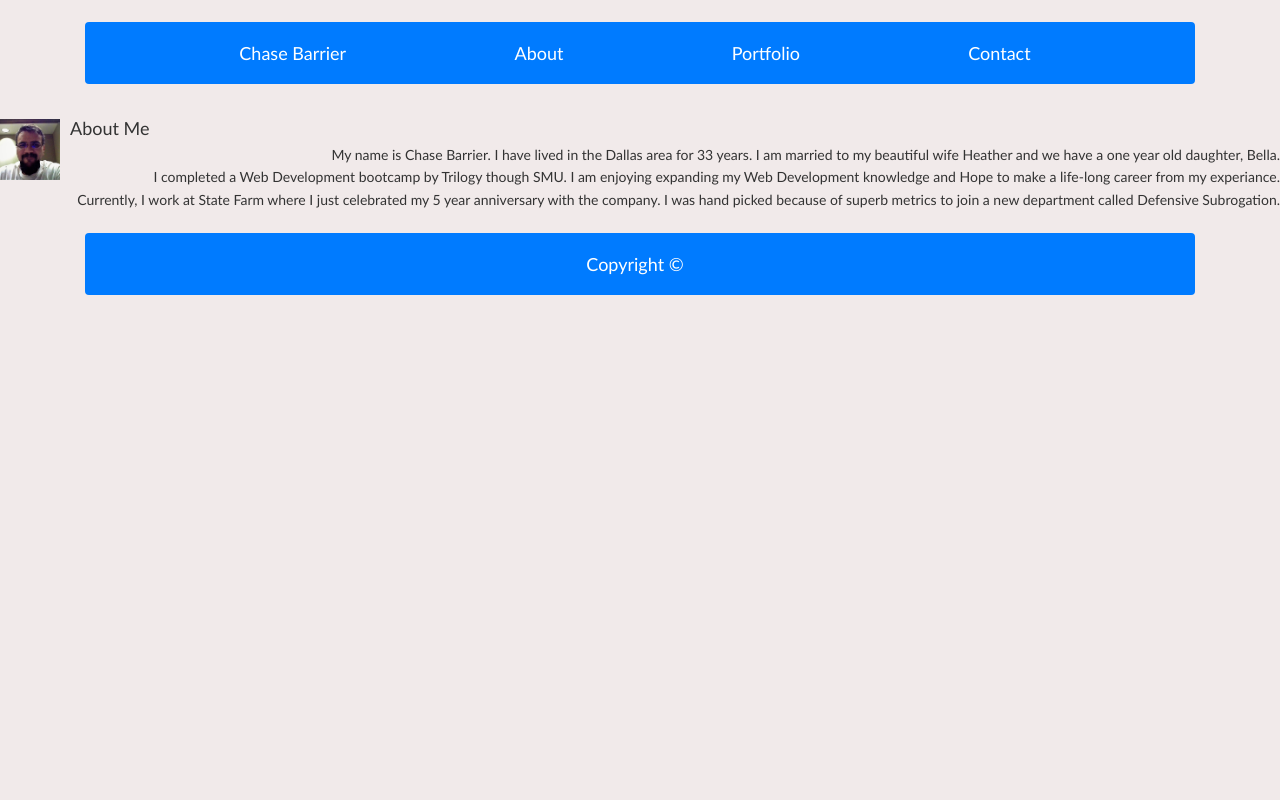
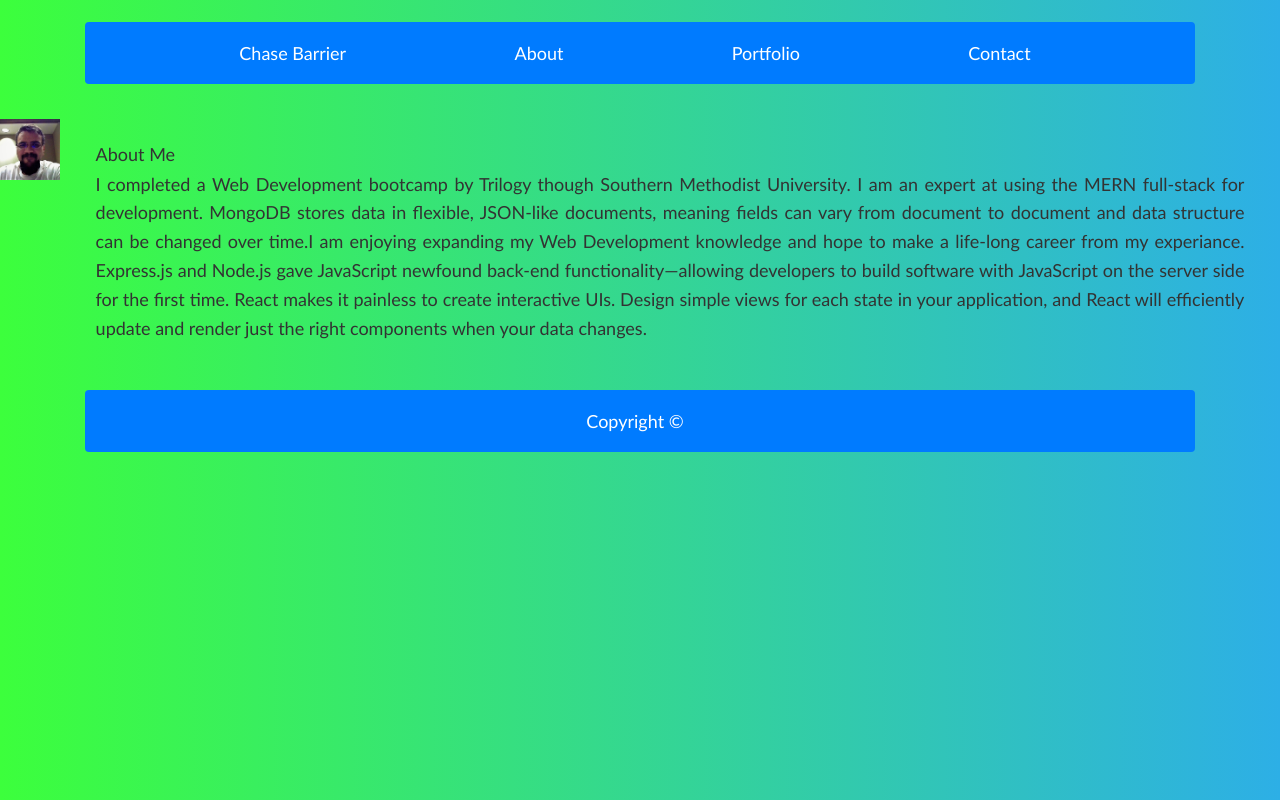
Before and after one commit to ChaseB1985/chaseb1985.github.io, a website: page index.html in a window 1280 px wide. Drawn offline with nearby package versions, Linux system fonts and the light colour scheme.

Commit message:
updated colors

```diff
--- a/assets/css/style.css
+++ b/assets/css/style.css
@@ -23,7 +23,7 @@ p {
   font-family: 'Gill Sans', 'Gill Sans MT', Calibri, 'Trebuchet MS', sans-serif;
   text-align: justify;
   margin: 0;
-  font-size: 14px;
+  font-size: 18px;
   float: right;
 
 }
@@ -62,3 +62,7 @@ ul {
   display: flex;
   flex-wrap: wrap;
 }
+.media-body{
+  padding: 2%;
+  margin-right: 10px;
+}
--- a/index.html
+++ b/index.html
@@ -11,10 +11,11 @@
   <script src="https://ajax.googleapis.com/ajax/libs/jquery/3.3.1/jquery.min.js"></script>
   <script src="https://maxcdn.bootstrapcdn.com/bootstrap/3.3.7/js/bootstrap.min.js"></script>
   <link rel="stylesheet" type="text/css" href="assets/css/style.css">
+  <script src="assets/css/background.js"></script>
 
 </head>
 
-<body>
+<body><div id="gradient">
 
   <header id="masthead">
     <div class="container">
@@ -56,13 +57,20 @@
     </div>
     <div class="media-body">
       <h4 class="media-heading">About Me</h4>
-          <p>My name is Chase Barrier. I have lived in the Dallas area for 33 years. I am married to my beautiful wife
+      <!-- <p>My name is Chase Barrier. I have lived in the Dallas area for 33 years. I am married to my beautiful wife
               Heather and we have a one year old daughter, Bella.</p>
           <p>I completed a Web Development bootcamp by Trilogy though SMU. I am enjoying expanding
              my Web Development knowledge and
             Hope to make a life-long career from my experiance.</p>
           <p>Currently, I work at State Farm where I just celebrated my 5 year anniversary with the company. I was hand
-              picked because of superb metrics to join a new department called Defensive Subrogation.</p>
+              picked because of superb metrics to join a new department called Defensive Subrogation.</p> -->
+      <p>I completed a Web Development bootcamp by Trilogy though Southern Methodist University. I am an expert at
+        using the MERN full-stack for development. MongoDB stores data in flexible, JSON-like documents,
+        meaning fields can vary from document to document and data structure can be changed over time.I am enjoying
+        expanding my Web Development knowledge and hope to make a life-long career from my experiance. Express.js and Node.js
+        gave JavaScript newfound back-end functionality—allowing developers to build software with JavaScript on the server side for the first
+        time. React makes it painless to create interactive UIs. Design simple views for each state in your application, and
+        React will efficiently update and render just the right components when your data changes.</p>
     </div>
   </div>
 
```
Also changed, not shown: portfolio.html (+11 -3 lines). Lines whose indentation alone changed are shown as unchanged.
